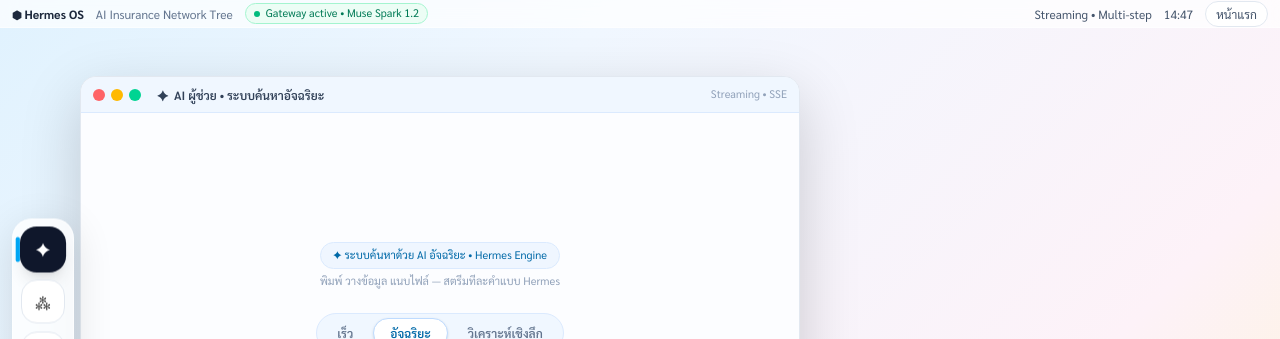
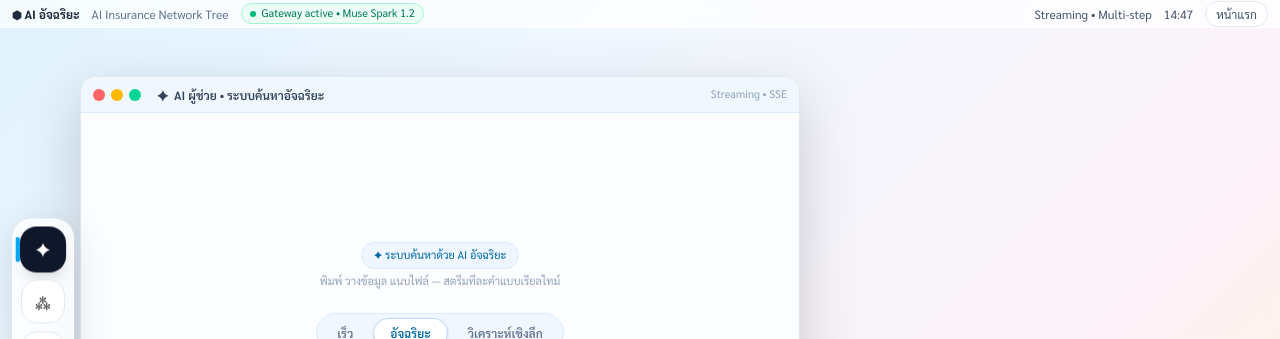
Before and after one commit to AINetworkOS98/ai-insurance-network-tree, a Next.js app: page /os in a window 1280 px wide. Shown: the top 339 px of the page. Built offline with nearby package versions, Linux system fonts and the light colour scheme.

Commit message:
fix: ซ่อนคำว่า Hermes จากหน้าเว็บ — แสดงเป็น AI อัจฉริยะ แทน

```diff
--- a/src/app/api/ai/query/route.ts
+++ b/src/app/api/ai/query/route.ts
@@ -48,12 +48,12 @@ export async function GET(){
     const { getHermesProvider } = await import('@/lib/ai/hermesProvider');
     const p = getHermesProvider();
     const info = p.getInfo();
-    // Also report skills + tools (Hermes OS inventory)
+    // Also report skills + tools (AI inventory)
     const { skills } = await import('@/lib/ai/skills');
     const { allTools } = await import('@/lib/ai/tools');
     return NextResponse.json({
       ok: true,
-      os: 'Hermes OS',
+      os: 'AI อัจฉริยะ',
       version: '1.0',
       ai: { configured: info.configured, provider: info.configured ? 'ระบบค้นหาด้วย AI อัจฉริยะ' : 'fallback', mode: 'SMART' },
       skills: skills.map(s=> ({ name:s.name, description:s.description })),
--- a/src/app/api/ai/skills/route.ts
+++ b/src/app/api/ai/skills/route.ts
@@ -8,7 +8,7 @@ export async function GET(req: Request){
   const q = url.searchParams.get('q') || url.searchParams.get('query') || '';
   const matched = q ? matchSkills(q) : skills;
   return NextResponse.json({
-    ok:true, os:'Hermes OS',
+    ok:true, os:'AI อัจฉริยะ',
     skills: matched.map(s=> ({ name:s.name, description:s.description, triggers:s.triggers, hint:s.hint })),
     tools: Object.keys(allTools()),
     totalSkills: skills.length,
--- a/src/app/api/ai/stream/route.ts
+++ b/src/app/api/ai/stream/route.ts
@@ -26,7 +26,7 @@ export async function POST(req: NextRequest){
     async start(controller){
       const send = (obj:any)=> controller.enqueue(encoder.encode(sse(obj)));
       try {
-        // Hermes OS — plan + parallel tools + verify + synthesize with streaming trace
+        // AI — plan + parallel tools + verify + synthesize with streaming trace
         const result = await hermesExecute({
           query: query || (hasDataset ? 'วิเคราะห์ข้อมูลที่วาง' : query),
           mode,
@@ -41,7 +41,7 @@ export async function POST(req: NextRequest){
         // Meta header for UI
         send({ type:'meta', intent: result.intent, tools: result.trace.tools, skills: result.trace.skills, mode, memoryUsed: result.trace.memoryUsed });
 
-        // Tool results — show verification (Hermes-style)
+        // Tool results — show verification
         if (result.trace.toolResults.length){
           for(const r of result.trace.toolResults){
             send({ type:'tool_result', tool: r.tool, ok: r.ok, elapsedMs: r.elapsedMs, data: r.data });
--- a/src/app/api/cron/hermes-sync/route.ts
+++ b/src/app/api/cron/hermes-sync/route.ts
@@ -21,7 +21,7 @@ export async function GET(req: NextRequest){
       prospects: await (prisma as any).prospect.count().catch(()=> -1),
       receipts: await (prisma as any).receiptFile.count().catch(()=> -1),
     };
-    return NextResponse.json({ ok:true, cron:'hermes-sync', at: now, counts, note:'Hermes OS heartbeat — memory & period checks light' });
+    return NextResponse.json({ ok:true, cron:'hermes-sync', at: now, counts, note:'AI heartbeat — memory & period checks light' });
   } catch (e:any){
     return NextResponse.json({ ok:true, cron:'hermes-sync', at: now, error:e?.message });
   }
--- a/src/app/os/page.tsx
+++ b/src/app/os/page.tsx
@@ -15,7 +15,7 @@ const APPS: Record<AppId, {title:string; icon:string; color:string}> = {
   settings: {title:'ตั้งค่า', icon:'⚙', color:'bg-slate-500'},
 };
 
-export default function HermesOS(){
+export default function OsPage(){
   const [wins, setWins] = useState<Win[]>([
     {id:'ai', title:'AI ผู้ช่วย • ระบบค้นหาอัจฉริยะ', icon:'✦', x:80, y:48, w:720, h:520, z:10, minimized:false, maximized:false},
   ]);
@@ -57,8 +57,8 @@ export default function HermesOS(){
 
   const hero = (
     <div className="text-center py-2">
-      <div className="inline-flex items-center gap-2 px-3 py-1 rounded-full bg-[#eff6ff] border border-blue-100 text-[11px] text-sky-700">✦ ระบบค้นหาด้วย AI อัจฉริยะ • Hermes Engine</div>
-      <p className="text-[11px] text-slate-400 mt-1">พิมพ์ วางข้อมูล แนบไฟล์ — สตรีมทีละคำแบบ Hermes</p>
+      <div className="inline-flex items-center gap-2 px-3 py-1 rounded-full bg-[#eff6ff] border border-blue-100 text-[11px] text-sky-700">✦ ระบบค้นหาด้วย AI อัจฉริยะ </div>
+      <p className="text-[11px] text-slate-400 mt-1">พิมพ์ วางข้อมูล แนบไฟล์ — สตรีมทีละคำแบบเรียลไทม์</p>
     </div>
   );
 
@@ -67,7 +67,7 @@ export default function HermesOS(){
       {/* Top bar — macOS style */}
       <div className="h-7 shrink-0 bg-white/70 backdrop-blur border-b border-white/50 flex items-center justify-between px-3 text-xs">
         <div className="flex items-center gap-3">
-          <span className="font-bold text-slate-800">⬢ Hermes OS</span>
+          <span className="font-bold text-slate-800">⬢ AI อัจฉริยะ</span>
           <span className="hidden md:inline text-slate-500">AI Insurance Network Tree</span>
           <span className="hidden lg:inline-flex items-center gap-1.5 px-2 py-0.5 rounded-full bg-emerald-50 border border-emerald-200 text-emerald-700 text-[11px]"><span className="w-1.5 h-1.5 rounded-full bg-emerald-500 animate-pulse"/> Gateway active • Muse Spark 1.2</span>
         </div>
@@ -117,7 +117,7 @@ export default function HermesOS(){
                 </div>
                 <span className="ml-2 text-xs font-semibold text-slate-700 flex items-center gap-1.5"><span className="text-sm">{win.icon}</span> {win.title}</span>
               </div>
-              <span className="text-[11px] text-slate-400 hidden md:inline">{win.id==='ai' ? 'Streaming • SSE' : 'Hermes OS Window'}</span>
+              <span className="text-[11px] text-slate-400 hidden md:inline">{win.id==='ai' ? 'Streaming • SSE' : 'AI Window'}</span>
             </div>
 
             {/* Content */}
@@ -181,7 +181,7 @@ export default function HermesOS(){
               )}
               {win.id==='terminal' && (
                 <div className="h-full bg-slate-900 text-emerald-300 p-3 font-mono text-xs overflow-auto">
-                  <div className="text-slate-400"># Hermes OS Terminal — Muse Spark 1.2</div>
+                  <div className="text-slate-400"># AI Terminal</div>
                   <div className="mt-2">$ hermes status</div>
                   <div>Gateway: <span className="text-emerald-400">active</span> • Model: muse-spark-1.2-contributor-free</div>
                   <div>Provider: opencode-free • Base: https://opencode.ai/zen/v1</div>
@@ -194,7 +194,7 @@ export default function HermesOS(){
               )}
               {win.id==='settings' && (
                 <div className="h-full overflow-auto p-4 space-y-3">
-                  <h3 className="font-bold text-slate-800">⚙ ตั้งค่า Hermes OS</h3>
+                  <h3 className="font-bold text-slate-800">⚙ ตั้งค่าระบบ</h3>
                   <div className="rounded-2xl border border-slate-200 bg-white p-4">
                     <div className="text-xs font-semibold">AI Provider</div>
                     <div className="text-xs text-slate-500 mt-1">opencode-free • Muse Spark 1.2 Contributor (Streaming)</div>
@@ -204,7 +204,7 @@ export default function HermesOS(){
                     <div className="text-xs font-semibold">โหมดการค้นหา</div>
                     <div className="mt-2 flex gap-2"><span className="px-3 py-1 rounded-full bg-[#f0f7ff] border border-blue-100 text-xs">เร็ว</span><span className="px-3 py-1 rounded-full bg-slate-900 text-white text-xs">อัจฉริยะ</span><span className="px-3 py-1 rounded-full bg-white border text-xs">วิเคราะห์เชิงลึก</span></div>
                   </div>
-                  <div className="text-[11px] text-slate-400">เวอร์ชัน OS: Hermes OS 1.0 • Build: 2026.09.12 • หน้าเว็บหลัก: /</div>
+                  <div className="text-[11px] text-slate-400">เวอร์ชัน: AI อัจฉริยะ 1.0 • Build: 2026.09.12 • หน้าเว็บหลัก: /</div>
                 </div>
               )}
             </div>
--- a/src/components/AIIntelligentSearch.tsx
+++ b/src/components/AIIntelligentSearch.tsx
@@ -197,7 +197,7 @@ export default function AIIntelligentSearch({ variant='hero', topContent }: { va
     setLoading(true); setStreaming(true); setAbortFlag(false);
     const abort = new AbortController();
     const aiIndexRef = { idx: -1 };
-    // เพิ่มกรอบ AI ว่างไว้ก่อน แล้วค่อยเติมทีละ token แบบ Hermes streaming
+    // เพิ่มกรอบ AI ว่างไว้ก่อน แล้วค่อยเติมทีละ token แบบสตรีม
     setMsgs(m=> { const copy=[...m, {role:'ai' as const, text:'', actions: []}]; aiIndexRef.idx = copy.length-1; return copy; });
     // ถ้ามีลิงก์ค้นหา — ฉีดเข้าไปในกรอบ AI ทันที ก่อนสตรีม
     if(searchLinks.length>0){
@@ -428,7 +428,7 @@ function linkify(text: string){
         <div className="rounded-2xl border border-blue-100 bg-[#f8fbff] p-3 mb-3">
           <div className="flex items-center gap-2 text-sm text-sky-700">
             <span className="w-2 h-2 rounded-full bg-sky-500 animate-pulse" />
-            {loading? 'Hermes OS กำลังคิด...' : 'กำลังสังเคราะห์คำตอบ...'}
+            {loading? 'AI กำลังคิด...' : 'กำลังสังเคราะห์คำตอบ...'}
             <span className="ml-auto text-[11px] px-2 py-0.5 rounded-full bg-white border border-blue-100 text-slate-500">โหมด {mode==='FAST'?'เร็ว':mode==='SMART'?'อัจฉริยะ':'วิเคราะห์เชิงลึก'}</span>
             {streaming && <button onClick={()=> setAbortFlag(true)} className="ml-2 px-3 py-1 rounded-full border border-slate-200 bg-white text-xs text-slate-600">หยุด</button>}
           </div>
```
Also changed, not shown: src/app/page.tsx (+4 -4 lines).
